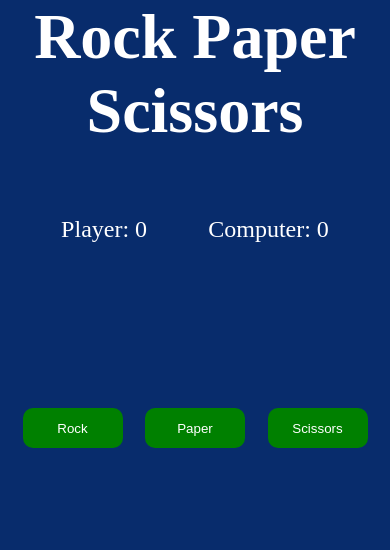
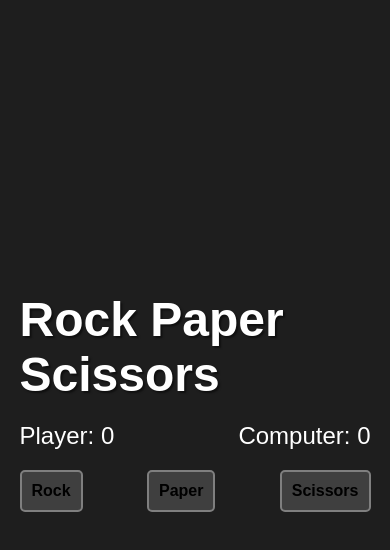
Before and after one commit to JoelDun/Rock-Paper-Scissor, a plain HTML site: page index.html in a window 390 px wide. Drawn offline with Linux system fonts and the light colour scheme.

Commit message:
Subtle css style change

```diff
--- a/styles.css
+++ b/styles.css
@@ -1,101 +1,93 @@
-/* styles.css */
-/* universal selector - Applies to whole document */
-*{
+/* Reset */
+* {
+  margin: 0;
   padding: 0;
-	margin: 0;
   box-sizing: border-box;
-	background: #082c6c;
+}
+
+body {
+  background: #1e1e1e;
+  font-family: 'Arial', sans-serif;
   color: #fff;
+  display: flex;
+  justify-content: center;
+  align-items: center;
+  height: 100vh;
+  width: 100vw;
+  overflow: hidden;
 }
-/* To center everything in game */
-.game{
+
+.game {
   display: flex;
   flex-direction: column;
-	height: 100vh;
-	width: 100vw;
-	justify-content: center;
   align-items: center;
+  width: 90%;
+  max-width: 500px;
 }
 
-/* Title of the game */
-.title{
-	position: absolute;
-	top: 0;
-	font-size: 4rem;
-	z-index: 2;
+.title {
+  font-size: 3rem;
+  margin-bottom: 20px;
+  text-shadow: 2px 2px 2px rgba(0, 0, 0, 0.5);
 }
 
-/* Score Board */
-.score{
+.score {
   display: flex;
-	width: 30vw;
-	justify-content: space-evenly;
-	position: absolute;
-	top: 70px;
-	z-index: 1;
+  justify-content: space-between;
+  width: 100%;
+  margin-bottom: 20px;
 }
 
-/* Score */
-.p-count,.c-count{
-	text-align: center;
+.p-count,
+.c-count {
   font-size: 1.5rem;
-	margin-top: 1rem;
 }
 
-/* displaying three buttons in one line */
-.options{
+.options {
   display: flex;
-	width: 50vw;
-	justify-content: space-evenly;
-	margin-top: 2rem;
+  justify-content: space-between;
+  width: 100%;
+  margin-bottom: 20px;
 }
 
-/* Styling on all three buttons */
-.rock, .paper, .scissor{
-	padding: 0.8rem;
-	width: 100px;
-	border-radius: 10px;
-	background: green;
-	outline: none;
-	border-color: green;
-	border: none;
+.rock,
+.paper,
+.scissor {
+  padding: 10px;
+  font-size: 1rem;
+  font-weight: bold;
+  background: #3f3f3f;
+  border: 2px solid #7f7f7f;
+  border-radius: 5px;
   cursor: pointer;
+  transition: all 0.2s;
 }
 
-.move{
-	font-size: 2rem;
-	font-weight: bold;
+.rock:hover,
+.paper:hover,
+.scissor:hover {
+  background: #7f7f7f;
+  border-color: #3f3f3f;
 }
 
-/* Reload button style */
+.result {
+  font-size: 1.25rem;
+  margin-bottom: 20px;
+}
+
 .reload {
   display: none;
-	margin-top: 2rem;
-	padding: 1rem;
-	background: green;
-	outline: none;
-	border: none;
-	border-radius: 10px;
+  padding: 10px;
+  font-size: 1rem;
+  font-weight: bold;
+  background: #3f3f3f;
+  border: 2px solid #7f7f7f;
+  border-radius: 5px;
   cursor: pointer;
+  transition: all 0.2s;
 }
 
-.result{
-	margin-top: 20px;
-	font-size: 1.2rem;
+.reload:hover {
+  background: #7f7f7f;
+  border-color: #3f3f3f;
 }
-
-/* Responsive Design */
-@media screen and (max-width: 612px)
-{
-	.title{
-		text-align: center;
-	}
-	.score{
-		position: absolute;
-		top: 200px;
-		width: 100vw;
-	}
-	.options{
-		width: 100vw;
-	}
-}
```
Lines whose indentation alone changed are shown as unchanged.
